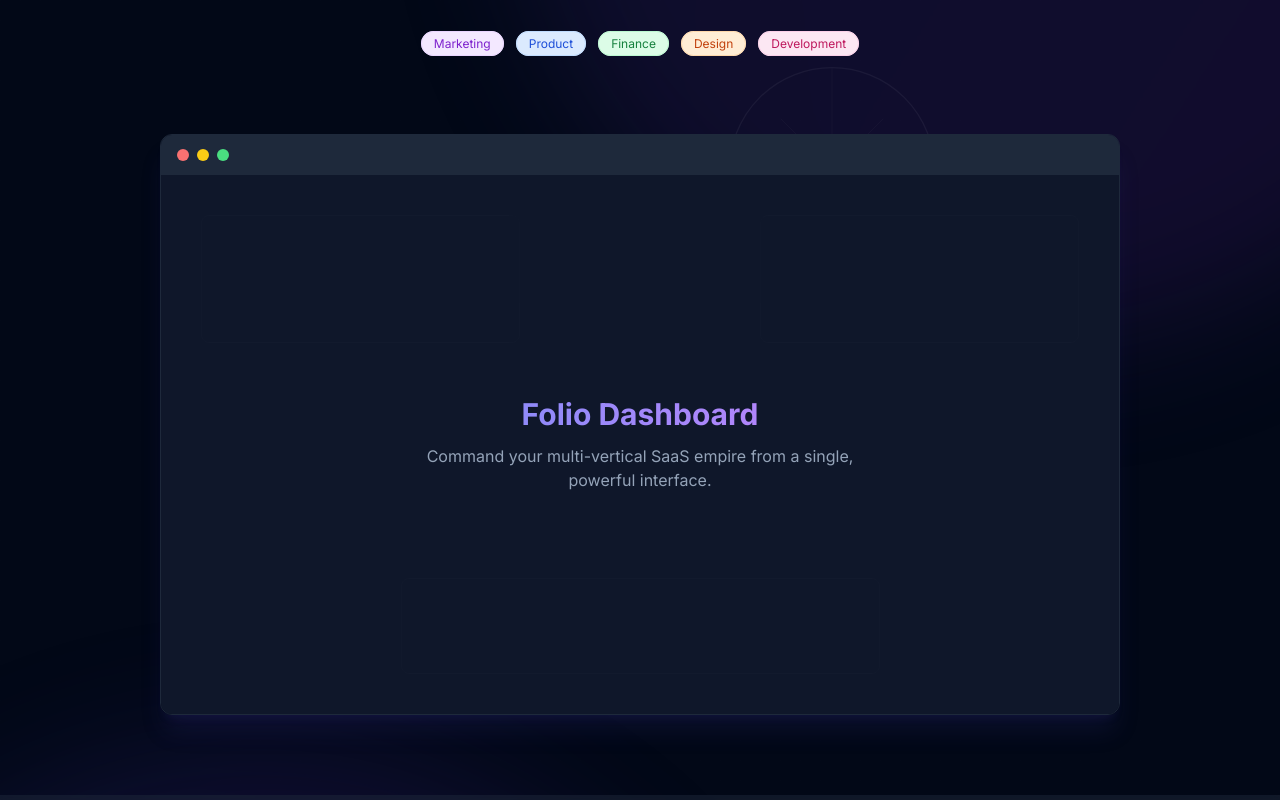
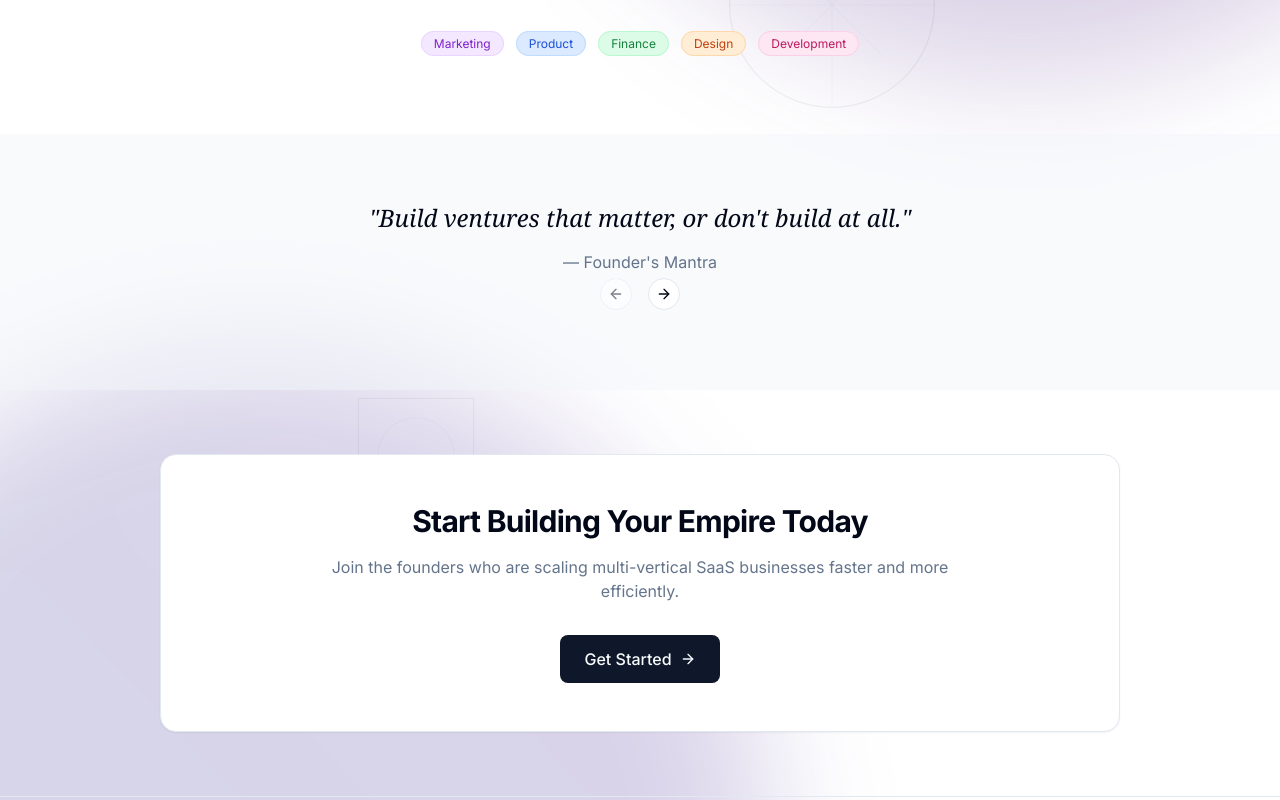
Before and after one commit to harrykioko/folio, a React (Vite) app: page / in a window 1280 px wide. Shown: the part 460-1260 px from the top of the page. Built offline with nearby package versions, Linux system fonts and the light colour scheme.

Commit message:
Remove dashboard preview
Remove the "Folio Dashboard" screenshot element from the Index page.

```diff
--- a/src/pages/Index.tsx
+++ b/src/pages/Index.tsx
@@ -18,8 +18,8 @@ import VerticalTag from '@/components/VerticalTag';
 export default function Index() {
   const [isVisible, setIsVisible] = useState(false);
   const [isDarkMode, setIsDarkMode] = useState(() => {
-    // Default to dark mode for founders
-    return localStorage.getItem('theme') !== 'light';
+    // Default to light mode for founders
+    return localStorage.getItem('theme') === 'dark';
   });
 
   useEffect(() => {
@@ -173,37 +173,6 @@ export default function Index() {
               </div>
             ))}
           </div>
-
-          {/* Dashboard preview with more edgy design */}
-          <div
-            className={`relative mt-16 md:mt-20 rounded-xl overflow-hidden border border-border shadow-xl transition-all duration-700 delay-500 dark:shadow-indigo-900/20 ${
-              isVisible ? 'opacity-100 translate-y-0' : 'opacity-0 translate-y-8'
-            }`}
-          >
-            <div className="absolute top-0 left-0 right-0 h-10 bg-muted flex items-center px-4">
-              <div className="flex space-x-2">
-                <div className="w-3 h-3 rounded-full bg-red-400"></div>
-                <div className="w-3 h-3 rounded-full bg-yellow-400"></div>
-                <div className="w-3 h-3 rounded-full bg-green-400"></div>
-              </div>
-            </div>
-            <div className="pt-10">
-              {/* Stylized dashboard preview */}
-              <div className="bg-card dark:bg-slate-900 aspect-[16/9] w-full flex flex-col items-center justify-center p-8 overflow-hidden relative">
-                {/* Simulated dashboard elements */}
-                <div className="absolute inset-0 opacity-10">
-                  <div className="absolute top-10 left-10 w-1/3 h-32 rounded-lg border border-foreground/10"></div>
-                  <div className="absolute top-10 right-10 w-1/3 h-32 rounded-lg border border-foreground/10"></div>
-                  <div className="absolute bottom-10 left-1/4 w-1/2 h-24 rounded-lg border border-foreground/10"></div>
-                </div>
-
-                <div className="z-10 text-center">
-                  <div className="text-3xl font-bold mb-3 bg-clip-text text-transparent bg-gradient-to-r from-indigo-500 to-purple-500 dark:from-indigo-400 dark:to-purple-400">Folio Dashboard</div>
-                  <p className="text-muted-foreground max-w-md">Command your multi-vertical SaaS empire from a single, powerful interface.</p>
-                </div>
-              </div>
-            </div>
-          </div>
         </div>
       </main>
 
```
